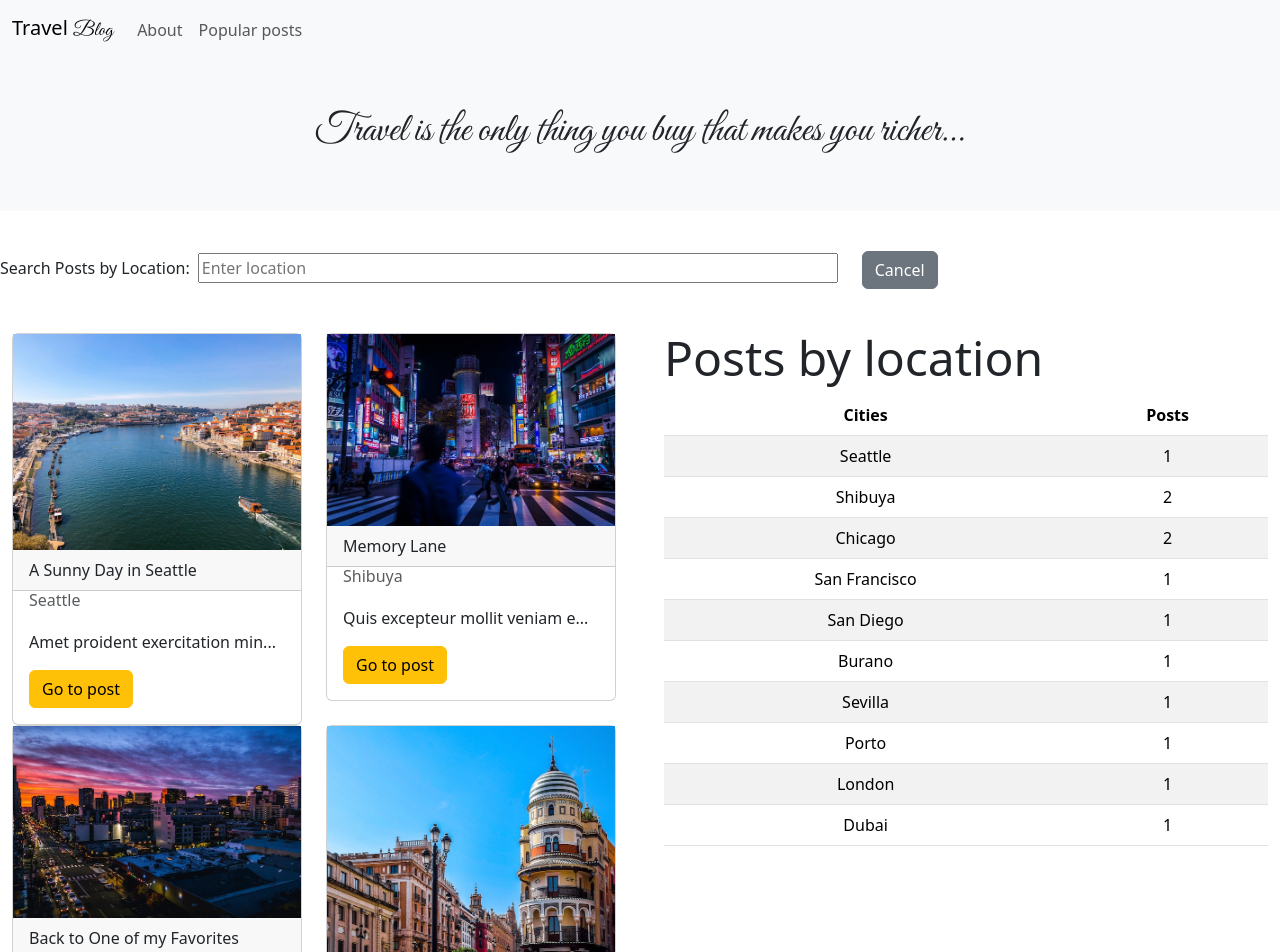
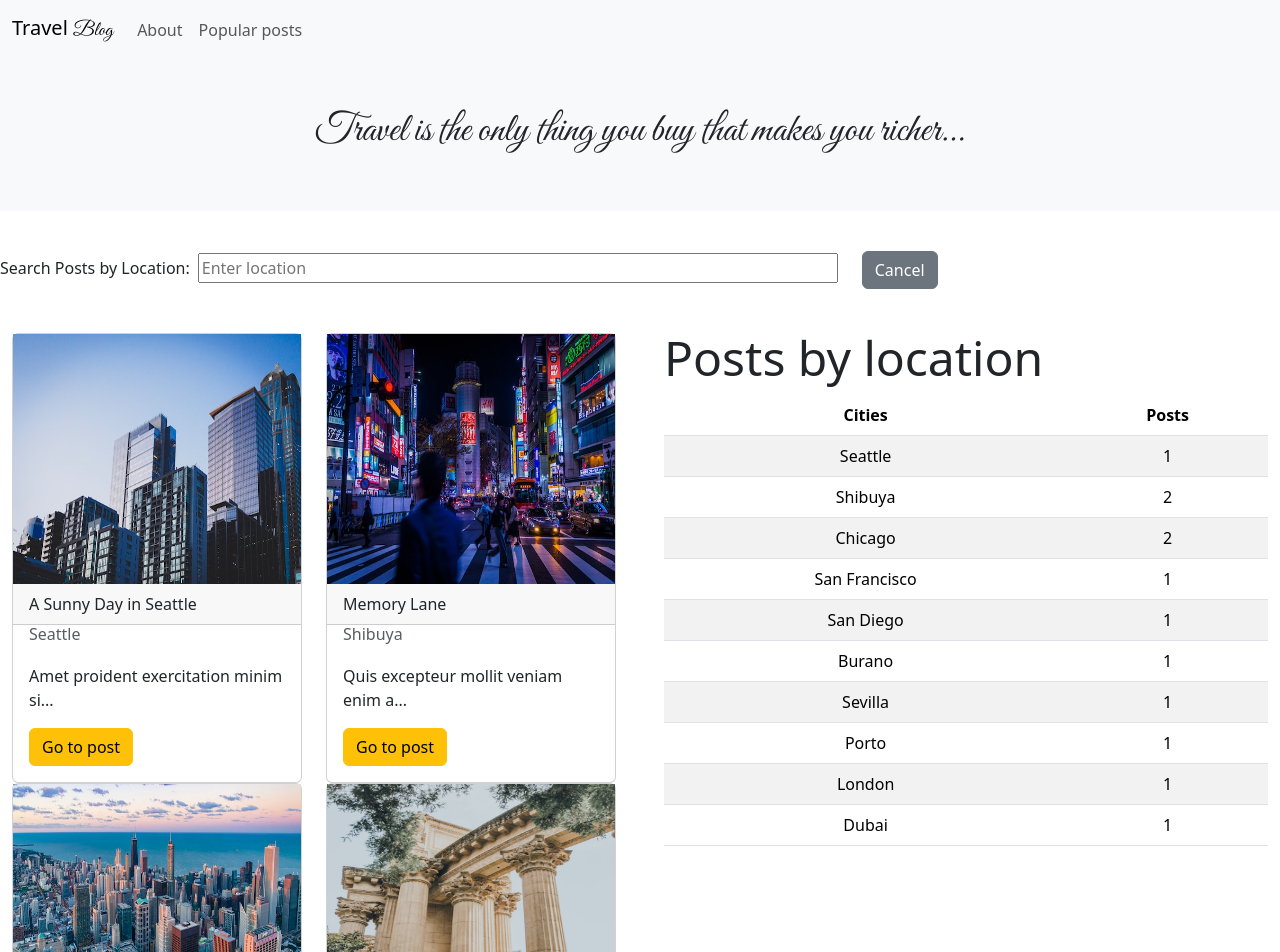
Before and after one commit to 9-5-pursuit/lab-intro-to-bootstrap-w-react, a React (Create React App) app: page / in a window 1280 px wide. Shown: the top 952 px of the page. Built offline with nearby package versions, Linux system fonts and the light colour scheme.

Commit message:
new images importing

```diff
--- a/src/App.js
+++ b/src/App.js
@@ -16,7 +16,6 @@ function App() {
   useEffect(() => {
     if (!post.length) setBool(true)
   }, [post])
-
 
   return <main>
     <nav className="navbar navbar-expand-lg bg-body-tertiary">
@@ -53,7 +52,7 @@ function App() {
     <div className="row">
       <div className="container py-1 col-lg px-4">
         <div className="row row-cols-1 row-cols-md-2">
-          {post.length && (post.map(item => (
+          {!bool && (post.map(item => (
             <CardList key={item.id} cards={item} />
           )))}
           {bool &&
--- a/src/Components/CardList.js
+++ b/src/Components/CardList.js
@@ -1,25 +1,18 @@
 import React from 'react';
-import burano from "../images/burano.jpg";
-import chicago from "../images/chicago.jpg";
-import dubai from "../images/dubai.jpg";
-import london from "../images/london.jpg";
-import porto from "../images/porto.jpg";
-import sanDiego from "../images/san-diego.jpg";
-import sanFrancisco from "../images/san-francisco.jpg";
-import seattle from "../images/seattle.jpg";
-import sevilla from "../images/sevilla.jpg";
-import shibuya from "../images/shibuya.jpg";
-
+import images from '../images/index'
 const CardList = ({ cards }) => {
-    const nimages = [burano, chicago, dubai, london, porto, sanDiego, sanFrancisco, seattle, sevilla, shibuya]
+    let val = ""
+    if (cards.location.toLowerCase()=='san francisco') val = "san-francisco"
+    else if (cards.location.toLowerCase()=='san diego') val = "san-diego"
+    else val = cards.location.toLowerCase()
   return (
     <div className="col-md-6">
       <div className="card">
-        <img src={nimages[Math.floor(Math.random() * nimages.length)]} className='img-fluid' alt='city'/>
+        <img src={images[val]} className='post-image-height' alt='city'/>
         <div className="card-header">{cards.title}</div>
         <h6 className="card-subtitle px-3 py-1 text-muted">{cards.location}</h6>
         <div className="card-body">
-          <p className="card-text">{cards.content.substring(0, 30)}...</p>
+          <p className="card-text">{cards.content.substring(0, 35)}...</p>
           <a href="#" className="btn btn-warning">Go to post</a>
         </div>
       </div>
```
